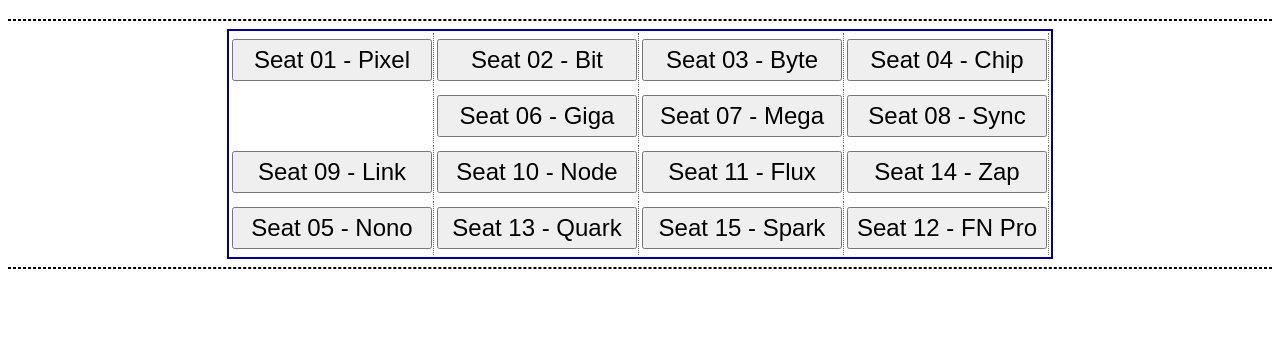
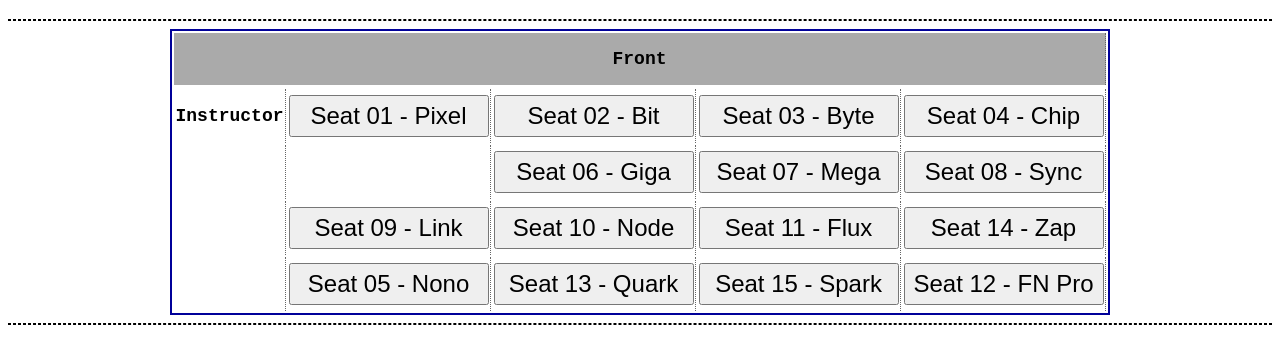
Before and after one commit to benjamink/vcf-atari-classroom-website, a plain HTML site: page control.html in a window 1280 px wide. Shown: the part 61-424 px from the top of the page. Drawn offline with Linux system fonts and the light colour scheme.

Commit message:
fix computer ordering

```diff
--- a/control.html
+++ b/control.html
@@ -10,6 +10,12 @@
     <hr>
     <table id="fnControl">
       <tr>
+        <thead>
+          <td colspan="5"><center><h2>Front</h2></center></td>
+        </thead>
+      </tr>
+      <tr>
+        <td><center><h2>Instructor</h2></center></td>
         <td><center><a href="http://10.10.10.21" target=".blank"><button>Seat 01 - Pixel</button></a></center></td>
         <td><center><a href="http://10.10.10.22" target=".blank"><button>Seat 02 - Bit</button></a></center></td>
         <td><center><a href="http://10.10.10.23" target=".blank"><button>Seat 03 - Byte</button></a></center></td>
@@ -17,17 +23,20 @@
       </tr>
       <tr>
         <td></td>
+        <td></td>
         <td><center><a href="http://10.10.10.26" target=".blank"><button>Seat 06 - Giga</button></a></center></td>
         <td><center><a href="http://10.10.10.27" target=".blank"><button>Seat 07 - Mega</button></a></center></td>
         <td><center><a href="http://10.10.10.28" target=".blank"><button>Seat 08 - Sync</button></a></center></td>
       </tr>
       <tr>
+        <td></td>
         <td><center><a href="http://10.10.10.29" target=".blank"><button>Seat 09 - Link</button></a></center></td>
         <td><center><a href="http://10.10.10.30" target=".blank"><button>Seat 10 - Node</button></a></center></td>
         <td><center><a href="http://10.10.10.31" target=".blank"><button>Seat 11 - Flux</button></a></center></td>
         <td><center><a href="http://10.10.10.34" target=".blank"><button>Seat 14 - Zap</button></a></center></td>
       </tr>
       <tr>
+        <td></td>
         <td><center><a href="http://10.10.10.25" target=".blank"><button>Seat 05 - Nono</button></a></center></td>
         <td><center><a href="http://10.10.10.33" target=".blank"><button>Seat 13 - Quark</button></a></center></td>
         <td><center><a href="http://10.10.10.35" target=".blank"><button>Seat 15 - Spark</button></a></center></td>
```
